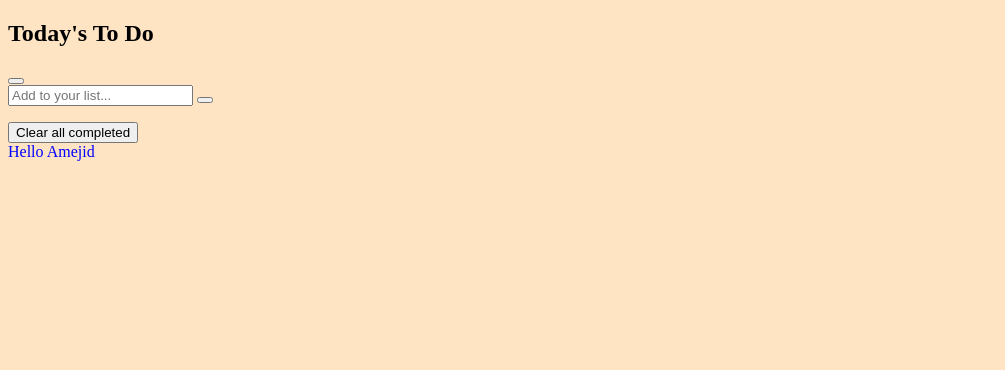
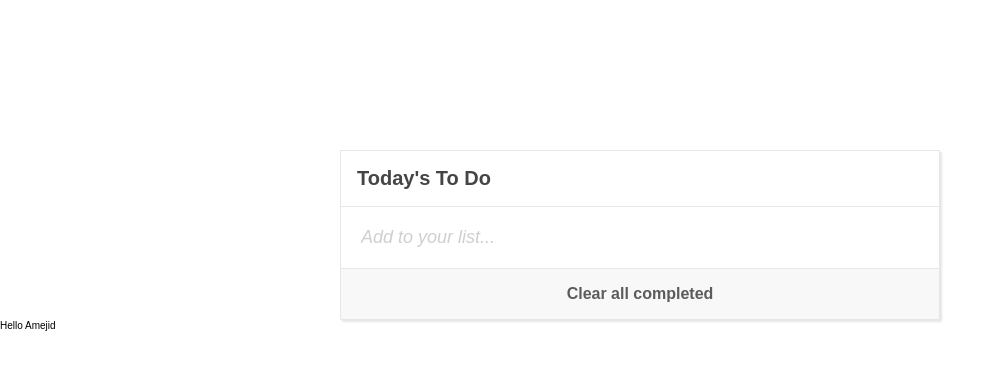
Before and after one commit to amejid/todo-list, a website built with webpack: page src/index.html in a window 1280 px wide. Shown: the whole page, without its empty margins (0-1005 px from the left). Built offline with nearby package versions, Linux system fonts and the light colour scheme.

Commit message:
Apply minimal styles

```diff
--- a/src/style.css
+++ b/src/style.css
@@ -1,7 +1,68 @@
-body {
-  background-color: bisque;
+* {
+  padding: 0;
+  margin: 0;
+  box-sizing: border-box;
 }
 
-.hello {
-  color: blue;
+html {
+  font-family: sans-serif;
+  font-size: 62.5%;
 }
+
+.lists-container {
+  width: 60rem;
+  margin: 0 auto;
+  margin-top: 15rem;
+  border: 1px solid #e6e6e6;
+  box-shadow: 2px 2px 2px #e6e6e6;
+  z-index: 9;
+}
+
+.title-container,
+.input-container,
+.list {
+  border-bottom: 1px solid #e6e6e6;
+  padding: 1.6rem;
+}
+
+.title-container,
+.input-container {
+  display: flex;
+  justify-content: space-between;
+}
+
+.clear-container {
+  padding: 1.6rem;
+  display: flex;
+  justify-content: center;
+  background-color: #f8f8f8;
+}
+
+.title-container h2 {
+  font-size: 2rem;
+  color: #454545;
+}
+
+.input-container input {
+  border: none;
+  font-size: 1.8rem;
+  border: none;
+  padding: 0.4rem;
+}
+
+.input-container input::placeholder {
+  font-style: italic;
+  color: #cfcfcf;
+}
+
+.btn {
+  cursor: pointer;
+  background: none;
+  border: none;
+}
+
+.btn-clear {
+  color: #5c5c5c;
+  font-size: 1.6rem;
+  font-weight: 700;
+}
```
